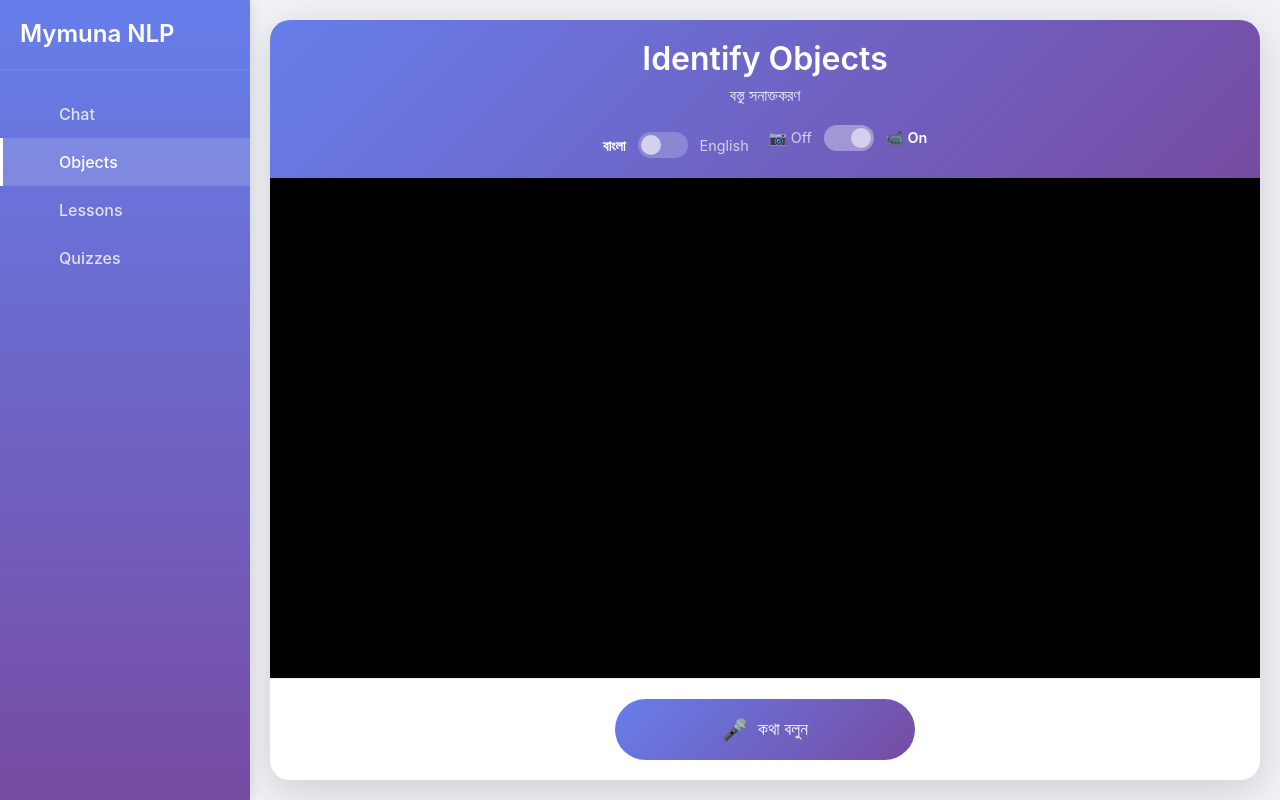
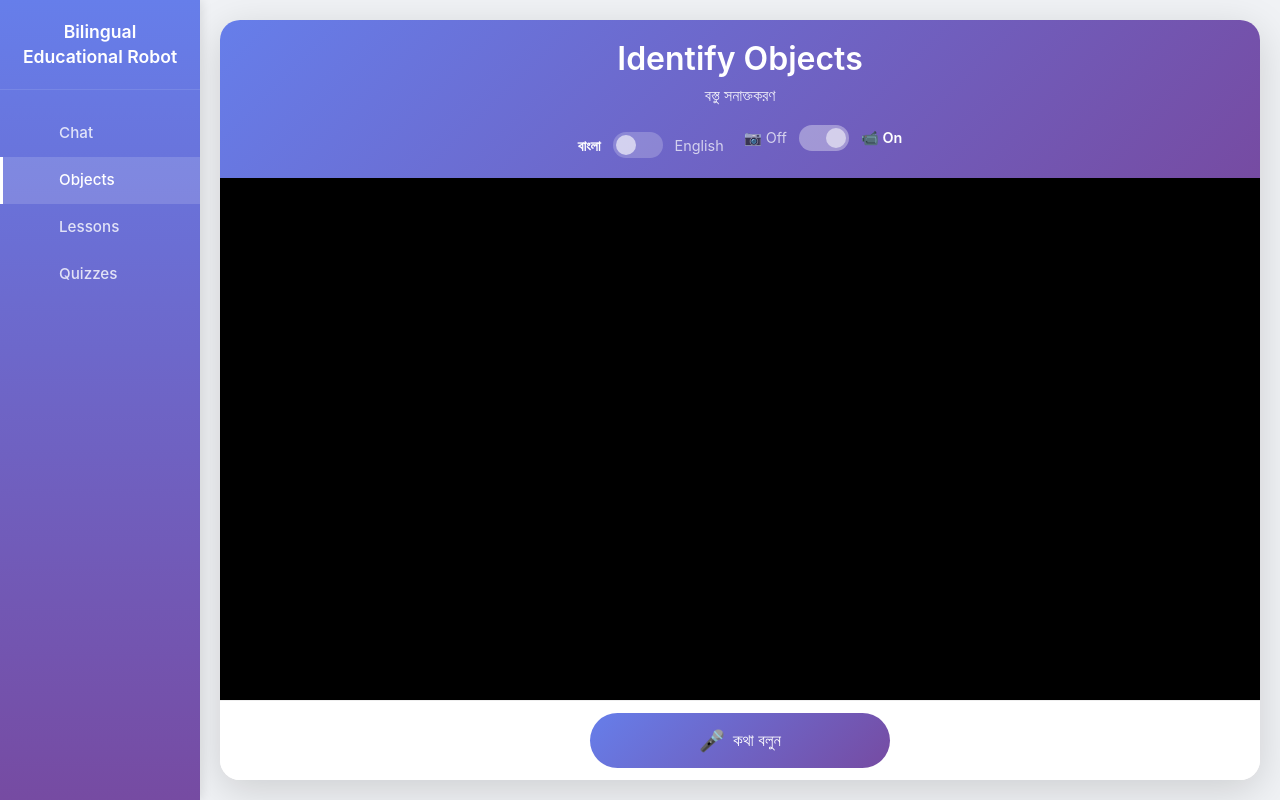
Before and after one commit to TheSheDevil13/Mymuna-NLP-copy, a React (Vite) app in the folder frontend/: page /objects in a window 1280 px wide. Built offline with nearby package versions, Linux system fonts and the light colour scheme; no server answers.

Commit message:
updated UI

```diff
--- a/frontend/src/App.css
+++ b/frontend/src/App.css
@@ -6,13 +6,13 @@
 }
 
 .main-content {
-  margin-left: 250px;
-  width: calc(100% - 250px);
+  margin-left: 200px; /* Match new sidebar width */
+  width: calc(100% - 200px); /* Adjust width calculation */
   height: 100vh;
   display: flex;
   flex-direction: column;
   transition: all 0.3s ease;
-  overflow: hidden; /* Fix double scrollbars */
+  overflow: hidden;
 }
 
 /* Tablet & Mobile Breakpoint */
--- a/frontend/src/components/Sidebar.css
+++ b/frontend/src/components/Sidebar.css
@@ -1,5 +1,5 @@
 .sidebar {
-  width: 250px;
+  width: 200px; /* Reduced width */
   height: 100vh;
   background: linear-gradient(180deg, #667eea 0%, #764ba2 100%);
   color: white;
@@ -16,14 +16,15 @@
 .sidebar-header {
   padding: 20px;
   border-bottom: 1px solid rgba(255, 255, 255, 0.1);
-  white-space: nowrap;
-  overflow: hidden;
+  white-space: normal; /* Allow wrapping for long title */
+  text-align: center;
 }
 
 .sidebar-header h3 {
   margin: 0;
-  font-size: 1.5rem;
+  font-size: 1.1rem; /* Smaller font to fit title */
   font-weight: 600;
+  line-height: 1.4;
 }
 
 .sidebar-nav {
@@ -62,7 +63,7 @@
 }
 
 .sidebar-nav .nav-link span {
-  font-size: 1rem;
+  font-size: 0.95rem; /* Slightly smaller text */
   font-weight: 500;
 }
 
@@ -82,7 +83,7 @@
   }
 
   .sidebar-header h3::before {
-    content: "MN"; /* Abbreviation for Mymuna NLP */
+    content: "BER"; /* New Abbreviation */
     font-size: 1.2rem;
     display: block;
   }
--- a/frontend/src/components/Sidebar.jsx
+++ b/frontend/src/components/Sidebar.jsx
@@ -8,7 +8,7 @@
   return (
     <div className="sidebar">
       <div className="sidebar-header">
-        <h3>Mymuna NLP</h3>
+        <h3>Bilingual Educational Robot</h3>
       </div>
       <Nav className="flex-column sidebar-nav">
         <Nav.Link
@@ -35,6 +35,7 @@
           <i className="bi bi-book"></i>
           <span>Lessons</span>
         </Nav.Link>
+
         <Nav.Link
           as={Link}
           to="/quizzes"
@@ -43,6 +44,7 @@
           <i className="bi bi-puzzle"></i>
           <span>Quizzes</span>
         </Nav.Link>
+
       </Nav>
     </div>
   )
--- a/frontend/src/pages/LessonPage.css
+++ b/frontend/src/pages/LessonPage.css
@@ -1,3 +1,4 @@
+/* ... Existing Lesson Styles ... */
 .lesson-page {
   display: flex;
   align-items: center;
@@ -30,7 +31,7 @@
 .lesson-header {
   background: linear-gradient(135deg, #667eea 0%, #764ba2 100%);
   color: white;
-  padding: 20px 30px;
+  padding: 20px; /* Reduced header padding */
   text-align: center;
   flex-shrink: 0;
 }
@@ -38,7 +39,7 @@
 .lesson-header h1 { font-size: 2rem; margin-bottom: 5px; font-weight: 600; }
 .lesson-header p { font-size: 1rem; opacity: 0.9; margin-bottom: 15px; }
 
-/* Toggle/Switch styles */
+/* ... Toggles ... */
 .language-toggle { display: flex; align-items: center; justify-content: center; gap: 12px; }
 .language-toggle span { font-size: 0.9rem; opacity: 0.7; transition: opacity 0.3s; }
 .language-toggle span.active { opacity: 1; font-weight: 600; }
@@ -59,104 +60,55 @@
   overflow-y: auto;
 }
 
-/* --- QUIZ SPECIFIC STYLES --- */
-.quiz-content {
-  display: flex;
-  flex-direction: column;
-  align-items: center;
-  justify-content: flex-start; /* Changed from center to prevent cutting off top */
-  width: 100%;
-  max-width: 800px;
-  margin: 0 auto;
-}
-
-.quiz-start-screen {
-  display: flex;
-  flex-direction: column;
-  align-items: center;
-  justify-content: center;
-  text-align: center;
-  padding: 20px;
-  min-height: 300px;
-}
-
-.quiz-icon {
-  font-size: 5rem;
-  margin-bottom: 20px;
-  animation: bounce 2s infinite;
-}
-
-.quiz-question-text {
-  fontSize: 1.8rem;
-  fontWeight: bold;
-  margin-bottom: 30px;
-  text-align: center;
-  color: #2d3436;
-  line-height: 1.4;
-}
-
-.quiz-options-grid {
-  display: grid;
-  grid-template-columns: 1fr 1fr; /* 2 columns on desktop */
-  gap: 15px;
-  width: 100%;
-}
-
-.quiz-option-btn {
-  padding: 15px;
-  font-size: 1.2rem;
-  border-radius: 15px;
-  cursor: pointer;
-  transition: all 0.2s;
-  text-align: center;
-  min-height: 80px; /* Ensure clickable area */
-  display: flex;
-  align-items: center;
-  justify-content: center;
-  box-shadow: 0 4px 6px rgba(0,0,0,0.05);
-}
-
-.quiz-option-btn:hover {
-  transform: translateY(-2px);
-  box-shadow: 0 6px 12px rgba(0,0,0,0.1);
-}
-
-/* --- END QUIZ STYLES --- */
+/* ... Quiz Styles (Keep existing) ... */
+.quiz-content { display: flex; flex-direction: column; align-items: center; justify-content: flex-start; width: 100%; max-width: 800px; margin: 0 auto; }
+.quiz-start-screen { display: flex; flex-direction: column; align-items: center; justify-content: center; text-align: center; padding: 20px; min-height: 300px; }
+.quiz-icon { font-size: 5rem; margin-bottom: 20px; animation: bounce 2s infinite; }
+.quiz-question-text { font-size: 1.8rem; font-weight: bold; margin-bottom: 30px; text-align: center; color: #2d3436; line-height: 1.4; }
+.quiz-options-grid { display: grid; grid-template-columns: 1fr 1fr; gap: 15px; width: 100%; }
+.quiz-option-btn { padding: 15px; font-size: 1.2rem; border-radius: 15px; cursor: pointer; transition: all 0.2s; text-align: center; min-height: 80px; display: flex; align-items: center; justify-content: center; box-shadow: 0 4px 6px rgba(0,0,0,0.05); }
+.quiz-option-btn:hover { transform: translateY(-2px); box-shadow: 0 6px 12px rgba(0,0,0,0.1); }
 
 .lesson-placeholder { text-align: center; color: #666; }
 .lesson-placeholder p:first-child { font-size: 4rem; margin-bottom: 20px; }
-.error-message { margin: 20px; padding: 15px; background: #fee; color: #c33; border-radius: 10px; border-left: 4px solid #c33; text-align: center; }
+.error-message { margin: 20px 30px; padding: 15px; background: #fee; color: #c33; border-radius: 10px; border-left: 4px solid #c33; text-align: center; }
 
+/* --- COMPACT VOICE CONTROLS --- */
 .voice-controls {
-  padding: 20px;
+  padding: 12px 15px; /* Compact padding to save space */
   display: flex;
   justify-content: center;
+  align-items: center;
+  gap: 12px;
   background: white;
   flex-shrink: 0;
   border-top: 1px solid #eee;
+  width: 100%;
 }
 
 .voice-button {
   background: linear-gradient(135deg, #667eea 0%, #764ba2 100%);
   color: white;
   border: none;
-  padding: 15px 30px;
-  font-size: 1.1rem;
+  padding: 12px 25px;
+  font-size: 1.05rem;
   border-radius: 50px;
   cursor: pointer;
   display: flex;
   align-items: center;
   justify-content: center;
-  gap: 10px;
+  gap: 8px;
   transition: transform 0.2s, box-shadow 0.2s;
-  min-width: 200px;
+  min-width: 180px; /* Default width for desktop */
   font-weight: 500;
+  text-decoration: none;
 }
 
-/* Hover, Pulse, Spinner */
 .voice-button:hover:not(:disabled) { transform: translateY(-2px); box-shadow: 0 8px 25px rgba(102, 126, 234, 0.4); }
 .voice-button.recording { background: linear-gradient(135deg, #e74c3c 0%, #c0392b 100%); animation: pulse 2s infinite; }
 .voice-button.disabled { opacity: 0.6; cursor: not-allowed; }
+
+/* ... Animations ... */
 @keyframes pulse-animation { 0%, 100% { transform: scale(1); opacity: 1; } 50% { transform: scale(1.2); opacity: 0.7; } }
 @keyframes bounce { 0%, 20%, 50%, 80%, 100% {transform: translateY(0);} 40% {transform: translateY(-20px);} 60% {transform: translateY(-10px);} }
 .pulse { width: 12px; height: 12px; background: white; border-radius: 50%; animation: pulse-animation 1.5s infinite; }
@@ -164,26 +116,30 @@
 @keyframes spin { to { transform: rotate(360deg); } }
 .mic-icon { font-size: 1.3rem; }
 
-/* Responsive design */
+/* --- RESPONSIVE DESIGN --- */
 @media (max-width: 768px) {
   .lesson-page {
     padding: 10px;
     align-items: flex-start;
   }
 
-  .lesson-header h1 { font-size: 1.5rem; }
-  .lesson-header p { font-size: 0.9rem; }
+  .lesson-header { padding: 15px; }
+  .lesson-header h1 { font-size: 1.5rem; margin-bottom: 5px; }
+  .lesson-header p { font-size: 0.9rem; margin-bottom: 10px; }
 
-  .quiz-options-grid {
-    grid-template-columns: 1fr; /* Single column for options */
-  }
-
-  .quiz-question-text {
-    font-size: 1.4rem;
+  /* FIX: Ensure buttons stay side-by-side on mobile */
+  .voice-controls {
+    flex-direction: row;
+    gap: 8px;
+    padding: 10px;
   }
 
   .voice-button {
-    width: 100%;
-    min-width: unset;
+    min-width: 0; /* Allow shrinking */
+    width: auto;
+    flex: 1; /* Force equal width for both buttons */
+    padding: 12px 5px; /* Reduce padding to fit text */
+    font-size: 0.9rem;
+    white-space: nowrap;
   }
 }
--- a/frontend/src/pages/LessonPage.jsx
+++ b/frontend/src/pages/LessonPage.jsx
@@ -9,10 +9,9 @@
   const [isProcessing, setIsProcessing] = useState(false)
   const [error, setError] = useState(null)
 
-  // Lesson States
   const [lessonStarted, setLessonStarted] = useState(false)
   const [isPlaying, setIsPlaying] = useState(false)
-  const [isPaused, setIsPaused] = useState(false) // True = Interrupted (Resume), False = Finished (Next)
+  const [isPaused, setIsPaused] = useState(false)
 
   const [currentLessonText, setCurrentLessonText] = useState('')
   const [lessonTitles, setLessonTitles] = useState(null)
@@ -60,7 +59,6 @@
     }
   }, [])
 
-  // --- Auto-Scroll Logic ---
   const startAutoScroll = (audioElement) => {
     const container = textContainerRef.current
     if (!container || !audioElement) return
@@ -83,14 +81,13 @@
     scrollAnimationRef.current = requestAnimationFrame(animate)
   }
 
-  // --- Audio Handlers ---
   const stopAudioPlayback = () => {
     if (responseAudioRef.current) {
       responseAudioRef.current.pause()
     }
     cancelAnimationFrame(scrollAnimationRef.current)
     setIsPlaying(false)
-    setIsPaused(true) // Mark as Paused (Interrupted)
+    setIsPaused(true)
   }
 
   const playResponseAudio = (audio_base64) => {
@@ -111,13 +108,13 @@
 
     audio.onpause = () => {
       setIsPlaying(false)
-      setIsPaused(true) // User paused it
+      setIsPaused(true)
       cancelAnimationFrame(scrollAnimationRef.current)
     }
 
     audio.onended = () => {
       setIsPlaying(false)
-      setIsPaused(false) // Finished naturally (Ready for Next Part)
+      setIsPaused(false)
       cancelAnimationFrame(scrollAnimationRef.current)
       URL.revokeObjectURL(audioUrl)
     }
@@ -136,10 +133,7 @@
     }
   }
 
-  // --- API Calls ---
-
   const continueLesson = () => {
-    // Send "Continue" text to backend to trigger next segment
     const text = language === 'bn' ? 'হ্যাঁ, দয়া করে চালিয়ে যান।' : 'Yes, please continue.'
     sendTextToBackend(text)
   }
@@ -213,19 +207,16 @@
   }
 
   const handleResponse = (data) => {
-    // Handle text update
     const text = data.assistant_text || data.response
     if (text) {
       setCurrentLessonText(text)
       if (textContainerRef.current) textContainerRef.current.scrollTop = 0
     }
-    // Handle audio update
     if (data.audio_base64) {
       playResponseAudio(data.audio_base64)
     }
   }
 
-  // --- Recorder Controls ---
   const startRecording = async () => {
     try {
       setError(null)
@@ -276,7 +267,7 @@
 
           <div className="lesson-view" style={{
             display: 'flex', flexDirection: 'column', justifyContent: 'center', alignItems: 'center',
-            padding: '30px', overflow: 'hidden'
+            padding: '20px', overflow: 'hidden'
           }}>
             {!lessonStarted ? (
               <div className="lesson-placeholder">
@@ -284,14 +275,14 @@
                 <p>{language === 'bn' ? 'পাঠ শুরু করতে নিচের বাটনটি চাপুন' : 'Click start to begin the lesson'}</p>
               </div>
             ) : (
-              <div className="lesson-content" style={{ width: '100%', maxWidth: '800px', height: '350px', display: 'flex', flexDirection: 'column' }}>
+              <div className="lesson-content" style={{ width: '100%', maxWidth: '800px', height: '100%', display: 'flex', flexDirection: 'column' }}>
                 <div
                   ref={textContainerRef}
                   style={{
                     background: 'white', padding: '30px 40px', borderRadius: '20px',
                     boxShadow: '0 10px 30px rgba(0,0,0,0.08)', fontSize: '1.6rem', fontWeight: '600',
                     lineHeight: '1.8', color: '#2d3436', height: '100%', overflowY: 'auto',
-                    scrollBehavior: 'auto', whiteSpace: 'pre-wrap', marginBottom: '20px',
+                    scrollBehavior: 'auto', whiteSpace: 'pre-wrap', marginBottom: '15px',
                     border: '2px solid rgba(102, 126, 234, 0.1)'
                   }}
                 >
@@ -320,9 +311,9 @@
 
           {error && <div className="error-message">{error}</div>}
 
-          <div className="voice-controls" style={{ flexDirection: 'column', gap: '15px' }}>
+          {/* FIXED: Removed inline flex column style */}
+          <div className="voice-controls">
 
-            {/* BUTTON 1: Main Control */}
             {!lessonStarted ? (
               <button
                 className={`voice-button ${isProcessing ? 'disabled' : ''}`}
@@ -337,7 +328,6 @@
             ) : (
               <button
                 className={`voice-button ${isPlaying ? 'recording' : ''}`}
-                // Logic: If Playing -> Stop. If Paused -> Resume. If Finished -> Continue (Next Part)
                 onClick={isPlaying ? stopAudioPlayback : (isPaused ? resumeLesson : continueLesson)}
                 disabled={isProcessing || isRecording}
               >
@@ -351,7 +341,6 @@
               </button>
             )}
 
-            {/* BUTTON 2: Ask Question (Visible when NOT playing and NOT processing) */}
             {lessonStarted && !isPlaying && !isProcessing && (
               <button
                 className={`voice-button ${isRecording ? 'recording' : ''}`}
```
Also changed, not shown: frontend/src/pages/QuizPage.jsx (+8 -10 lines).
